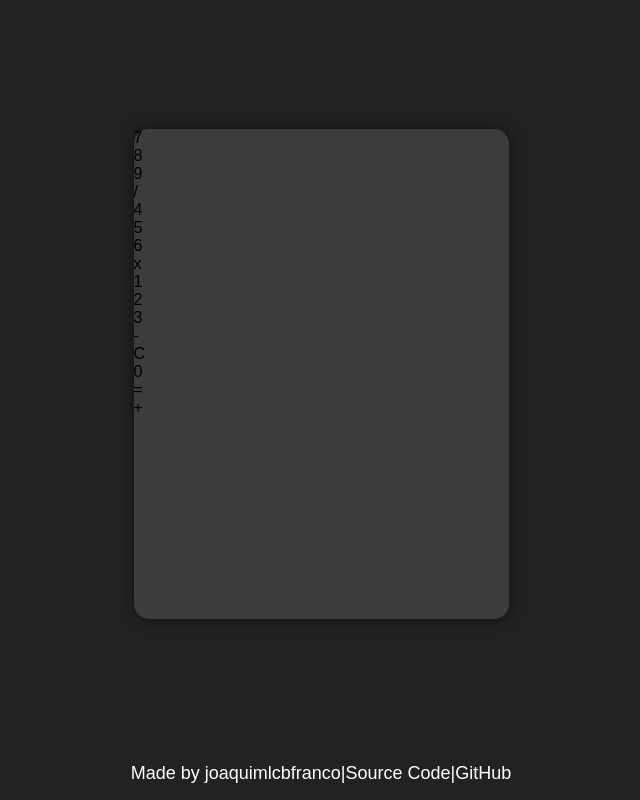
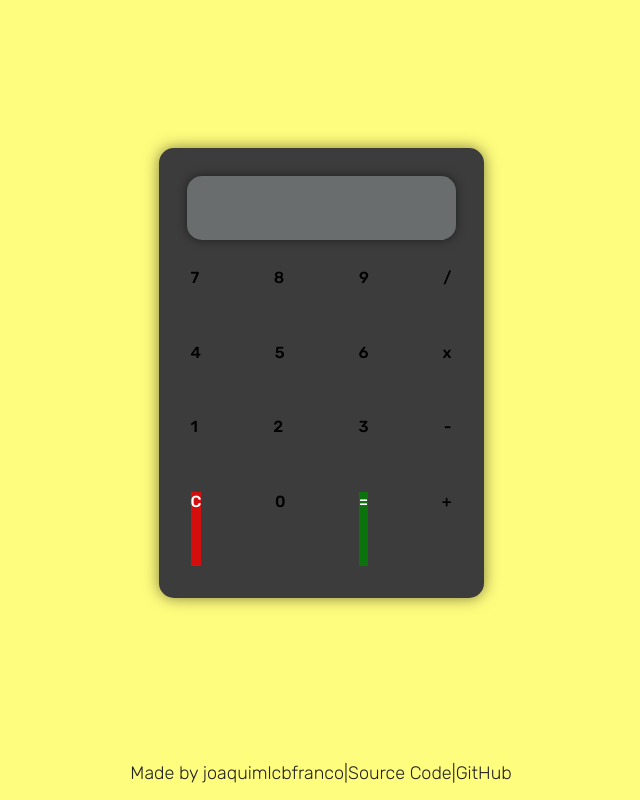
Before and after one commit to joaquimlcbfranco/calculator, a plain HTML site: page index.html in a window 1280 px wide. Shown: the whole page, without its empty margins (319-959 px from the left). Drawn offline with Linux system fonts and the light colour scheme; a web font is replaced by a local one.

Commit message:
Position buttons and style calculator

```diff
--- a/styles.css
+++ b/styles.css
@@ -1,4 +1,5 @@
 @import url('https://fonts.googleapis.com/css2?family=Funnel+Display:wght@300..800&display=swap');
+@import url('https://fonts.googleapis.com/css2?family=Rubik:ital,wght@0,300..900;1,300..900&display=swap');
 
 * {
     box-sizing: border-box;
@@ -9,21 +10,21 @@ body {
     padding: 0;
     height: 100vh;
     width: 100%;
-    background-color: #222222;
+    background-color: rgb(255, 253, 126);
     display: flex;
     justify-content: center;
     align-items: center;
     flex-direction: column;
-    font-family: 'Funnel Display', sans-serif;
+    font-family: 'Funnel Display', 'Rubik', sans-serif;
 }
 
 a {
     text-decoration: none;
-    color: white;
+    color: rgb(34, 34, 34);
 }
 
 a:hover {
-    color: yellow;
+    color: rgb(255 148 0);
     transition: 0.5s ease-in-out;
 }
 
@@ -37,14 +38,68 @@ a:hover {
 .calculator-body {
     display: flex;
     flex-direction: column;
-    background-color: #3c3c3c;
-    height: 490px;
-    width: 375px;
+    background-color: rgb(60, 60, 60);
+    height: 450px;
+    width: 325px;
     border-radius: 15px;
     box-shadow: 0px 0px 15px rgba(0, 0, 0, 0.5);
+    font-family: 'Rubik', 'Funnel Display', sans-serif;
 }
 
-.calculator-display {}
+.calculator-display {
+    display: flex;
+    justify-content: end;
+    align-items: center;
+    background-color: rgb(106, 109, 109);
+    margin: 28px;
+    border-radius: 15px;
+    padding: 32px;
+    box-shadow: 0px 0px 10px rgba(0, 0, 0, 0.5);
+}
+
+.calculator-buttons {
+    display: flex;
+    flex-direction: column;
+    flex: 1;
+    justify-content: space-between;
+    padding: 32px;
+    padding-top: 0;
+    font-weight: 500;
+}
+
+.row {
+    display: flex;
+    flex: 1;
+    justify-content: space-between;
+}
+
+.button {
+    display: flex;
+    justify-content: center;
+    align-items: center;
+    width: 50px;
+    height: 50px;
+    border-radius: 10px;
+    background-color: rgb(229, 229, 229);
+    box-shadow: 0px 0px 10px rgba(0, 0, 0, 0.5);
+}
+
+.calculator-clear {
+    background-color: rgba(255, 0, 0, 0.782);
+    /*background-color: rgb(255 148 0);*/
+    color: white;
+}
+
+.calculator-submit {
+    background-color: rgba(0, 128, 0, 0.811);
+    color: white;
+}
+
+.calculator-result {
+    color: white;
+    font-size: 28px;
+    font-weight: 700;
+}
 
 .footer {
     display: flex;
@@ -52,7 +107,7 @@ a:hover {
     justify-content: center;
     align-items: center;
     padding: 16px;
-    color: white;
+    color: #222222;
     font-size: 18px;
     font-weight: 300;
 }
```
